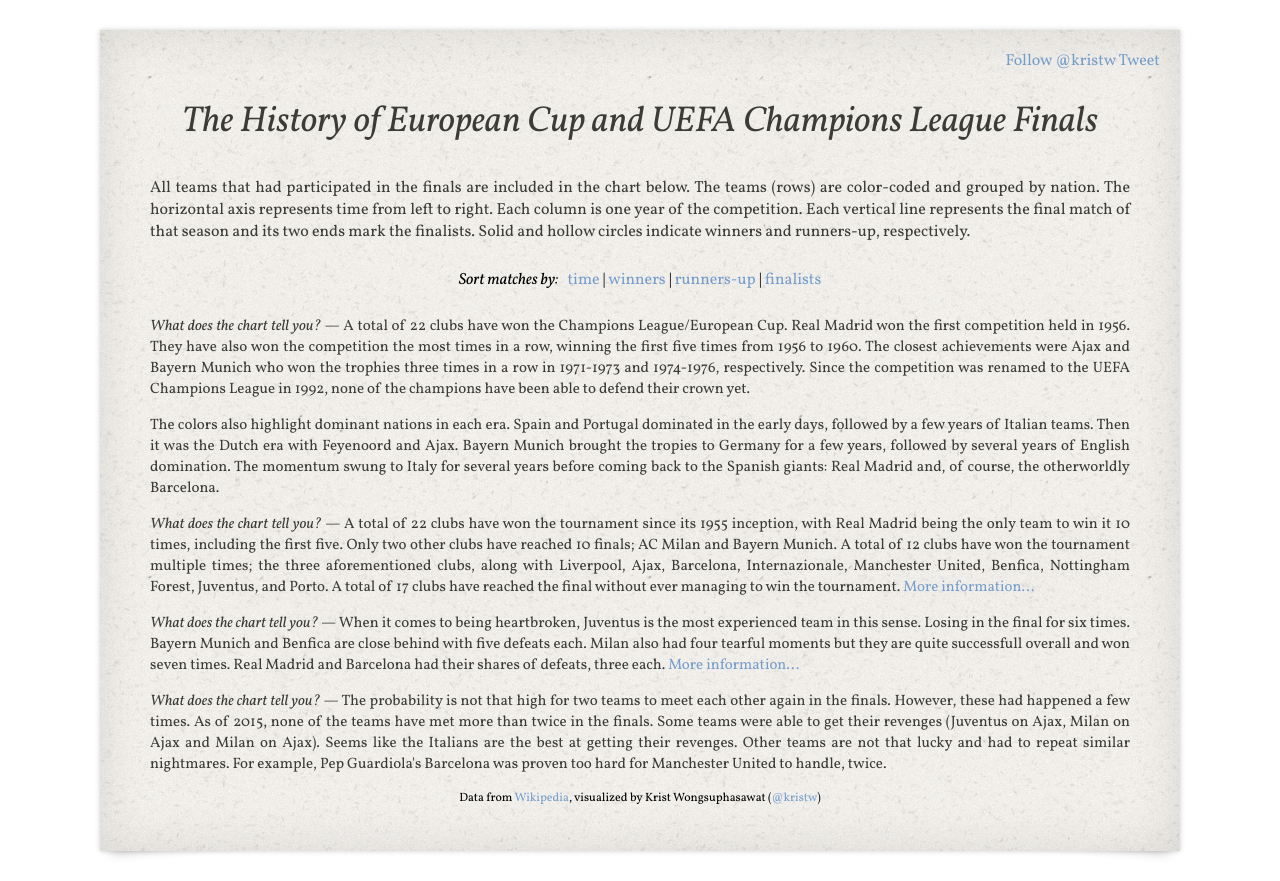
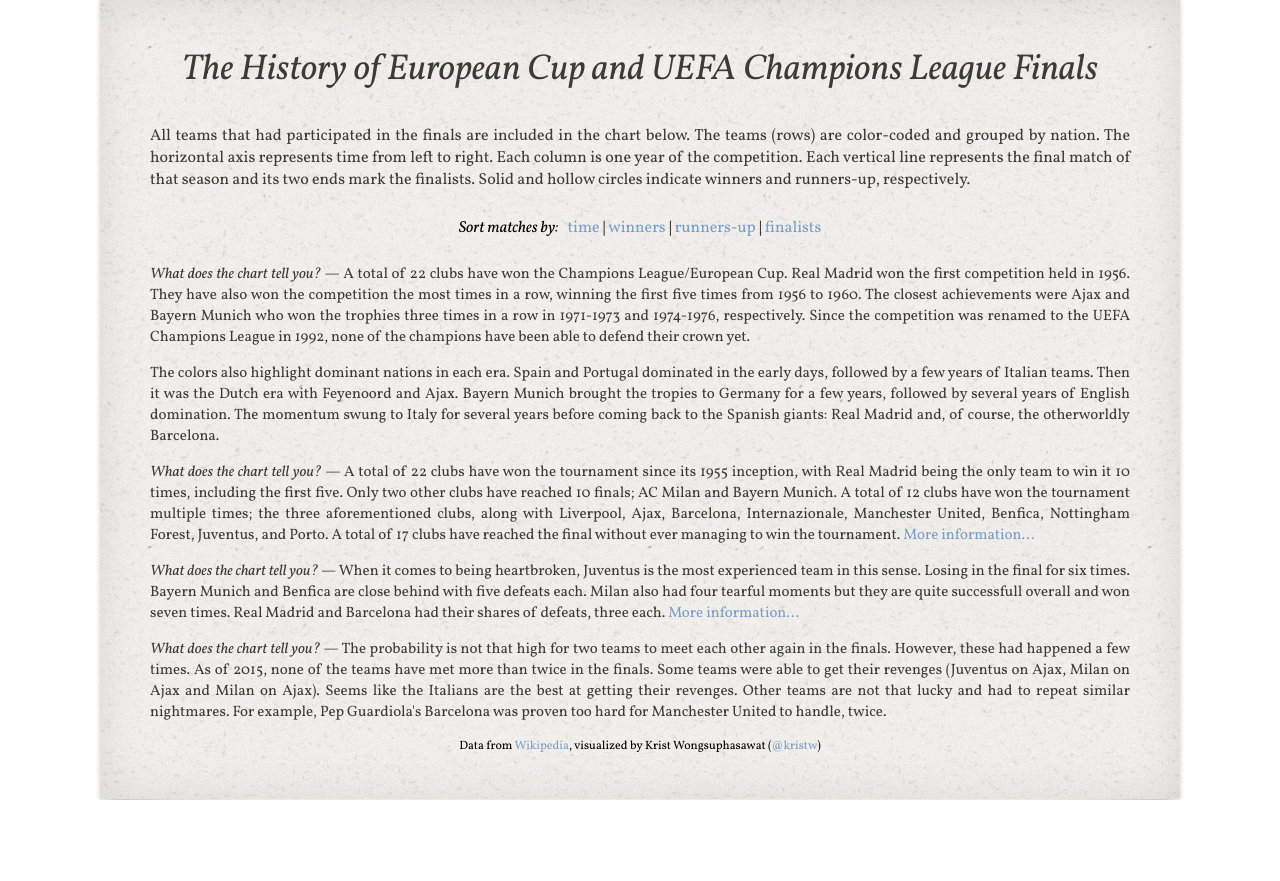
Before and after one commit to kristw/uclfinals, a website: page index.html in a window 1280 px wide. After the commit the page ends 800 px from the top, so only its background shows below. Drawn offline with Linux system fonts and the light colour scheme; some packages are replaced by stand-ins of ours; a script that the page names is missing.

Commit message:
modify for taking screenshots

```diff
--- a/index.html
+++ b/index.html
@@ -42,7 +42,7 @@
     <article class="paper box" ng-controller="mainCtrl">
       <!-- Add your site or application content here -->
       <header>
-        <div class="social-box">
+<!--         <div class="social-box">
           <div style="float:left">
             <div class="fb-like" data-href="http://kristw.github.io/uclfinals/index.html" data-layout="standard" data-action="like" data-show-faces="true" data-share="true"></div>
           </div>
@@ -56,7 +56,7 @@
             href="https://twitter.com/share">
             Tweet
           </a>
-        </div>
+        </div> -->
 
         <h1>
           The History of European Cup and UEFA Champions League Finals
--- a/src/main.css
+++ b/src/main.css
@@ -3,7 +3,8 @@
 body{
   font-family: 'Vollkorn', 'Georgia', serif;
   width: 100%;
-  margin: 30px auto;
+  margin: 0px auto;
+  // margin: 30px auto;
   text-align: center;
 }
 
```
